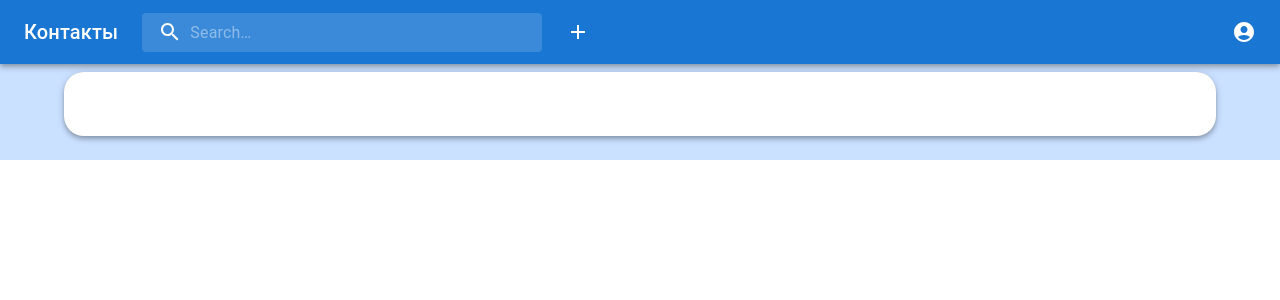
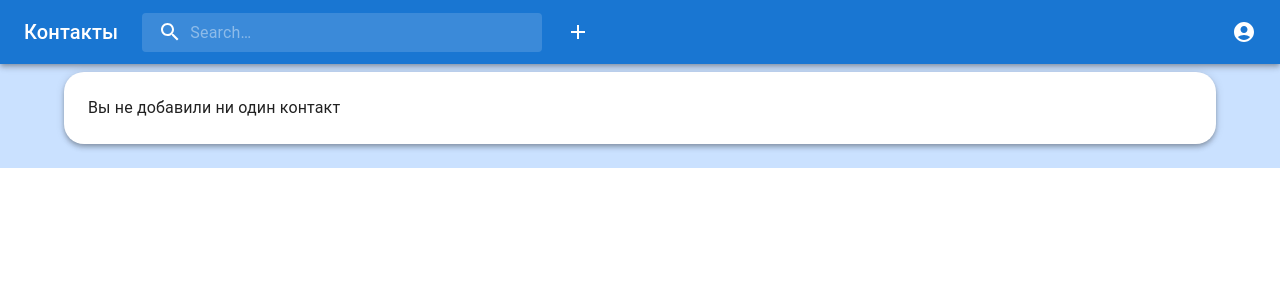
Before and after one commit to tuddev/phones-list, a React app: page / in a window 1280 px wide. Shown: the top 300 px of the page. Built offline with nearby package versions, Linux system fonts and the light colour scheme; data requests are answered from the project's data file; sample sign-in values are in the browser's storage.

Commit message:
feat(contacts): add contacts list info messages

```diff
--- a/src/components/ContactsList/contacts-list.tsx
+++ b/src/components/ContactsList/contacts-list.tsx
@@ -1,10 +1,9 @@
-import { Container, List } from '@mui/material';
+import { Container, List, Typography } from '@mui/material';
 import { observer } from 'mobx-react-lite';
 import React, { useEffect } from 'react';
 import { ContactModel, contactsService, loginStore } from '../../services';
 import { contactsStore } from '../../stores';
 import { ContactItem } from '../ContactItem';
-
 
 export const ContactsList: React.FC = observer(() => {
   useEffect(() => {
@@ -12,14 +11,31 @@ export const ContactsList: React.FC = observer(() => {
     contactsStore.init();
   }, []);
 
+  const isNoContacts = contactsStore.filteredContacts.length < 1;
+  const isSearch = contactsStore.searchQuery.length > 0;
+
+  if (isNoContacts && isSearch) {
+    return (
+      <Container>
+        <Typography>Контактов не найдено</Typography>
+      </Container>
+    );
+  }
+
+  if (isNoContacts) {
+    return (
+      <Container>
+        <Typography>Вы не добавили ни один контакт</Typography>
+      </Container>
+    );
+  }
+
   return (
     <Container>
       <List>
-        {
-          contactsStore.filteredContacts.map((contact: ContactModel) => (
-            <ContactItem key={contact.id} contact={contact}/>
-          ))
-        }
+        {contactsStore.filteredContacts.map((contact: ContactModel) => (
+          <ContactItem key={contact.id} contact={contact} />
+        ))}
       </List>
     </Container>
   );
```
